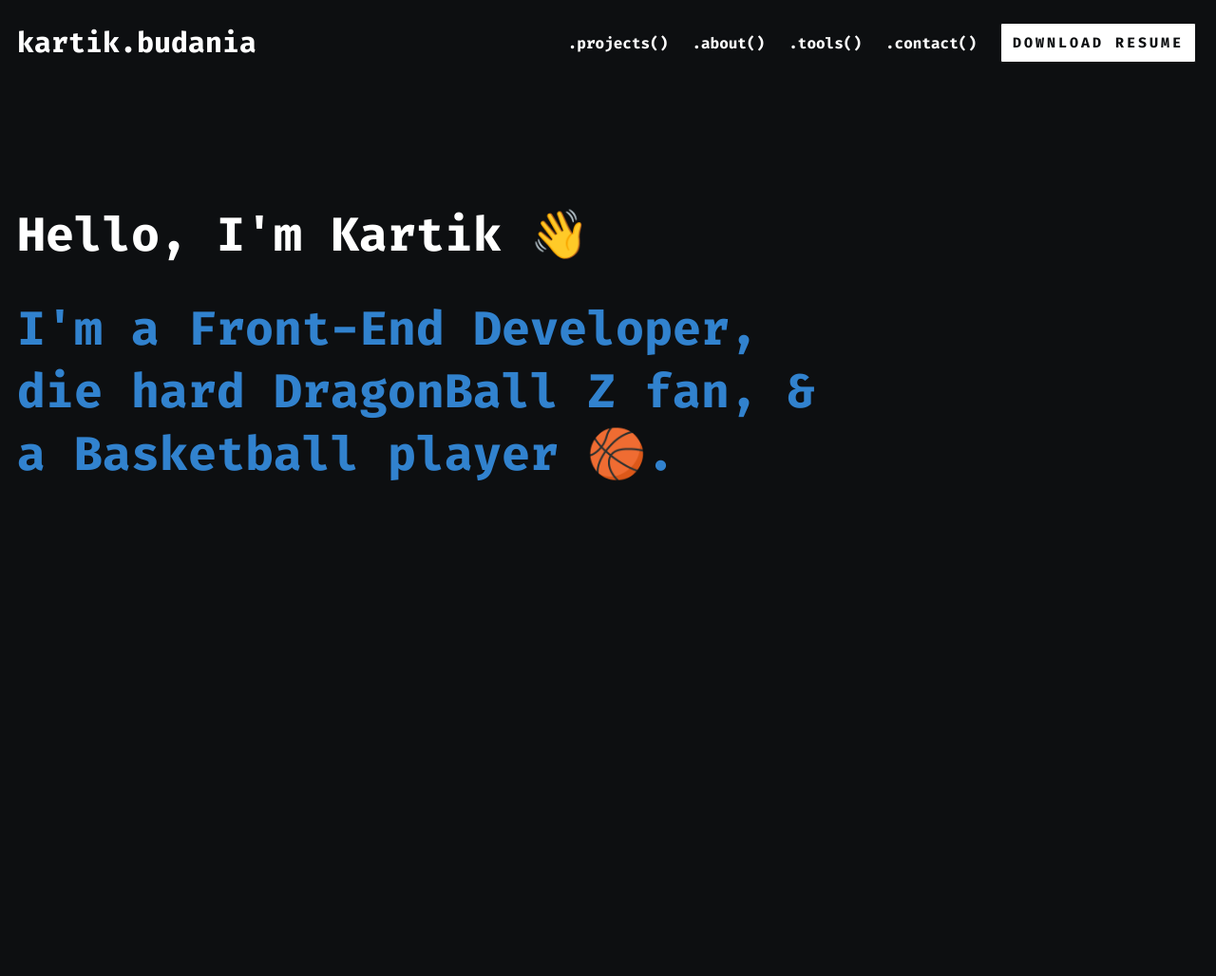
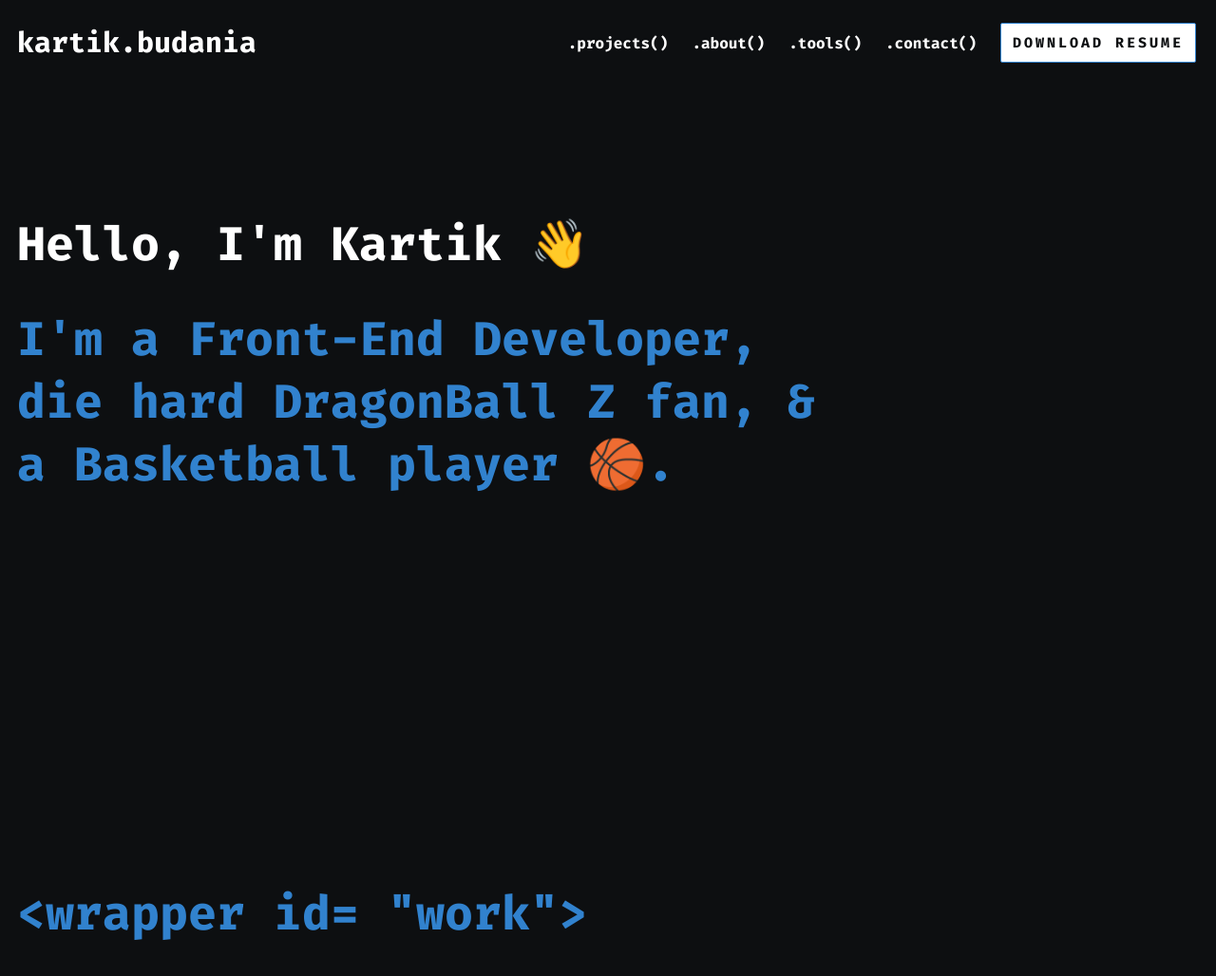
Before and after one commit to KartikBudania/portfolio, a React (Create React App) app: page / in a window 1280 px wide. Shown: the top 1028 px of the page at 95% size. Before the commit the page ends 805 px from the top, so only its background shows below. Built offline with nearby package versions, Linux system fonts and the light colour scheme.

Commit message:
navbar, hero and projects heading

```diff
--- a/src/App.js
+++ b/src/App.js
@@ -13,8 +13,8 @@ function App() {
     <>
       <NavBar/>
       <Hero/>
-      {/* <Projects/>
-      <About/>
+      <Projects/>
+      {/* <About/>
       <Tools/>
       <ContactMe/>
       <Footer/> */}
--- a/src/Hero.js
+++ b/src/Hero.js
@@ -9,7 +9,7 @@ const Hero= ()=>{
                 die hard DragonBall Z fan, &<br></br>
                 a Basketball player 🏀.
             </div>
-            <div class="scroll-down"></div>
+            <div className="scroll-down"></div>
         </section>
     )
 }
--- a/src/NavBar.js
+++ b/src/NavBar.js
@@ -31,7 +31,7 @@ const NavBar = () => {
                 </div>
                 <div className={find ? "show-link-container": "link-container"}>
                     <ul className="links">
-                        <li><a>.projects()</a></li>
+                        <li><a href="#work">.projects()</a></li>
                         <li><a>.about()</a></li>
                         <li><a>.tools()</a></li>
                         <li><a>.contact()</a></li>
--- a/src/Projects.js
+++ b/src/Projects.js
@@ -0,0 +1,11 @@
+import React from "react";
+
+const Projects= ()=>{
+    return(
+        <section id="work">
+            <h1>{'<wrapper id= "work">'}</h1>
+        </section>
+    )
+}
+
+export default Projects;
--- a/src/index.css
+++ b/src/index.css
@@ -7,12 +7,10 @@ body {
   max-width: 1300px;
   font-family: var(--main-font-family);
   background-color: rgb(13, 15, 17);
-  overflow: hidden;
 }
 .nav-center{
   padding: 20px 18px;
   height: 90px;
-  /* background-color: white; */
   z-index: 10;
   top: 0;
   left: 0;
@@ -61,17 +59,17 @@ button {
   font-family: var(--main-font-family);
   color: rgb(13, 15, 17);
   background-color: white;
-  padding: 5px 10px;
+  padding: 10px 12px;
   font-weight: 700;
   border-radius: 2px;
-  border: 1px solid;
+  border: 1px solid rgb(49, 130, 206);
   cursor: pointer;
-  font-size: 16px;
+  font-size: 15px;
   letter-spacing: 0.2em;
 }
 button:hover{
   color: white;
-  background-color: rgb(13, 15, 17);
+  background-color: rgb(49, 130, 206);
 }
 ul{
   list-style-type: none;
@@ -104,7 +102,59 @@ li{
   font-size: 50px;
   font-weight: 700;
 }
+.scroll-down {
+  position: absolute;
+  left: 50%;
+  bottom: 10px;
+  display: block;
+  text-align: center;
+  font-size: 20px;
+  z-index: 100;
+  text-decoration: none;
+  text-shadow: 0;
+  width: 33px;
+  height: 33px;
+  border-bottom: 2px solid #fff;
+  border-right: 2px solid #fff;
+  z-index: 9;
+  left: 50%;
+  -webkit-transform: translate(-50%, 0%) rotate(45deg);
+  -moz-transform: translate(-50%, 0%) rotate(45deg);
+  transform: translate(-50%, 0%) rotate(45deg);
+  -webkit-animation: fade_move_down 0.8s ease-in-out infinite;
+  -moz-animation:    fade_move_down 0.8s ease-in-out infinite;
+  animation:         fade_move_down 0.8s ease-in-out infinite;
+}
 
+
+/*animated scroll arrow animation*/
+@-webkit-keyframes fade_move_down {
+  0%   { -webkit-transform:translate(0,-50px) rotate(45deg); opacity: 0;  }
+  50%  { opacity: 1;  }
+  100% { -webkit-transform:translate(0,10px) rotate(45deg); opacity: 0; }
+}
+@-moz-keyframes fade_move_down {
+  0%   { -moz-transform:translate(0,-50px) rotate(45deg); opacity: 0;  }
+  50%  { opacity: 1;  }
+  100% { -moz-transform:translate(0,10px) rotate(45deg); opacity: 0; }
+}
+@keyframes fade_move_down {
+  0%   { transform:translate(0,-50px) rotate(45deg); opacity: 0;  }
+  50%  { opacity: 1;  }
+  100% { transform:translate(0,10px) rotate(45deg); opacity: 0; }
+}
+#work{
+  margin: 10rem 0px;
+  padding: 90px 18px;
+  height: auto;
+  max-width: 1100px;
+}
+h1{
+  color: rgb(49, 130, 206);
+  font-weight: 700;
+  font-size: 50px;
+  margin: 0.67em 0px;
+}
 @media screen and (min-width: 1100px) {
   .nav-center{
     display: flex;
@@ -113,7 +163,6 @@ li{
     padding: 0px 18px;
     height: 90px;
     z-index: 10;
-    /* position: fixed; */
     top: 0;
     left: 0;
   }
@@ -151,7 +200,7 @@ li{
     padding: 10px 12px;
     font-weight: 700;
     border-radius: 2px;
-    border: 1px solid;
+    border: 1px solid rgb(49, 130, 206);
     cursor: pointer;
     font-size: 15px;
     letter-spacing: 0.2em;
@@ -174,13 +223,13 @@ li{
     width: auto;
   }
   .hero{
+    margin: 0.67em 0px;
     padding: 90px 18px;
     height: auto;
     max-width: 1100px;
     display: block;
   }
   .hero-heading{
-    margin: 0.67em 0px;
     color: white;
     font-size: 50px;
     font-weight: 700;
@@ -232,4 +281,16 @@ li{
     50%  { opacity: 1;  }
     100% { transform:translate(0,10px) rotate(45deg); opacity: 0; }
   }
+  #work{
+    margin: 10rem 0px;
+    padding: 90px 18px;
+    height: auto;
+    max-width: 1100px;
+  }
+  h1{
+    color: rgb(49, 130, 206);
+    font-weight: 700;
+    font-size: 50px;
+    margin: 0.67em 0px;
+  }
 }
```
